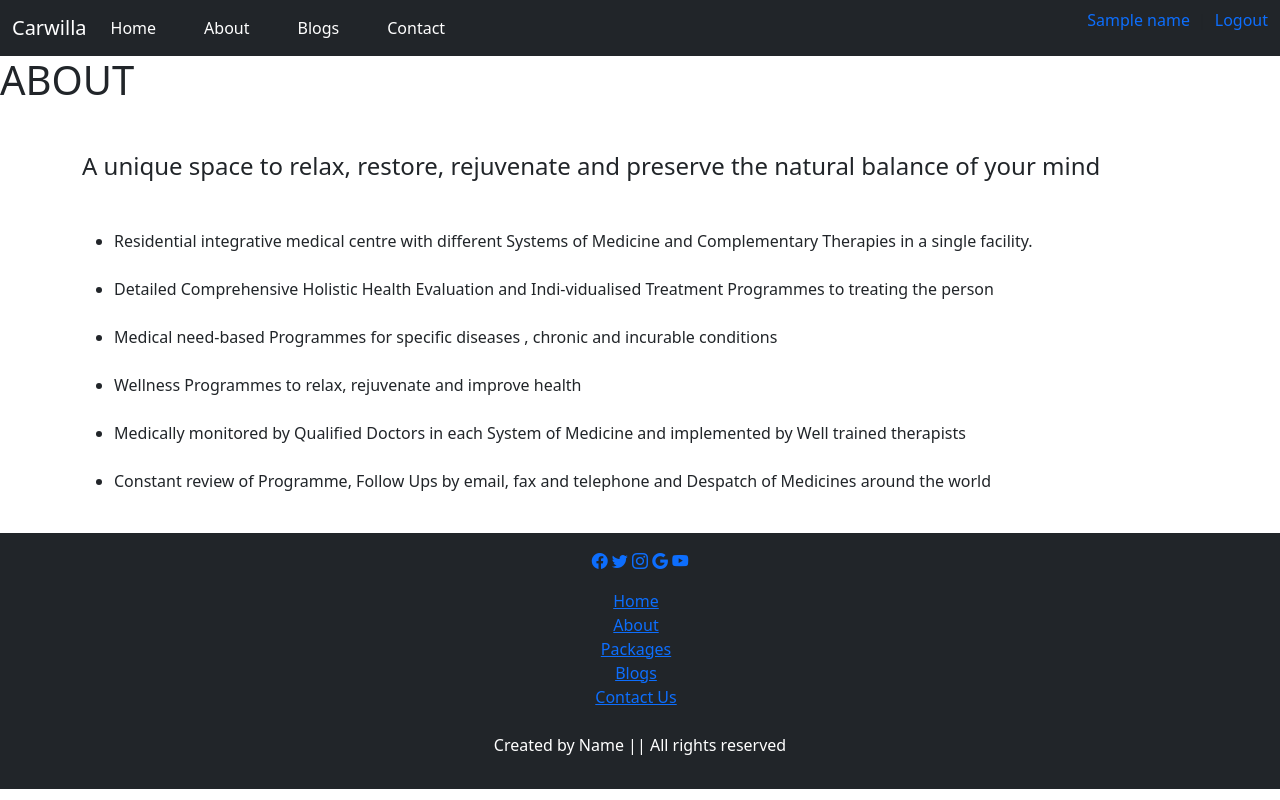
After one commit to sruthihynix/Pro_student_reg-login-, a Django app: template templates/about.html in a window 1280 px wide. The commit adds this page. Run offline with Django 5.2, Linux system fonts and the light colour scheme; the template is opened without the code that fills it: most values are stand-ins (such as "Sample title", 1, 10 or a date in 2020); some libraries are stand-ins or nearby versions.

Commit message:
second commit

```diff
--- a/app1/urls.py
+++ b/app1/urls.py
@@ -7,8 +7,8 @@ urlpatterns = [
     path('',views.reg_page,name='registration'),
     path('registration/',views.reg_page,name='registration'),
     path('login/',views.login_page,name='login'),
+    path('log_btn/', views.log_btn,name='log_btn'),
     path('home/',views.home_page,name='home'),
     path('show/',views.show_students,name='show'),
     path('logout/',views.logout_page,name='logout'),
-
 ]
--- /dev/null
+++ b/templates/about.html
@@ -0,0 +1,107 @@
+<!doctype html>
+<html lang="en">
+  <head>
+    {% load static %}
+    <!-- Required meta tags -->
+    <meta charset="utf-8">
+    <meta name="viewport" content="width=device-width, initial-scale=1">
+
+    <!-- Bootstrap CSS -->
+    <link href="https://cdn.jsdelivr.net/npm/bootstrap@5.0.2/dist/css/bootstrap.min.css" rel="stylesheet" integrity="sha384-EVSTQN3/azprG1Anm3QDgpJLIm9Nao0Yz1ztcQTwFspd3yD65VohhpuuCOmLASjC" crossorigin="anonymous">
+    <link rel="stylesheet" href="https://cdn.jsdelivr.net/npm/bootstrap-icons@1.3.0/font/bootstrap-icons.css">
+    <link rel="preconnect" href="https://fonts.googleapis.com">
+    <link rel="preconnect" href="https://fonts.gstatic.com" crossorigin>
+    <link href="https://fonts.googleapis.com/css2?family=Alegreya+Sans+SC:wght@500;700&family=Alegreya+Sans:wght@400;500;700&display=swap" rel="stylesheet">
+    <link rel="stylesheet" href="{% static 'css/rentalcar.css' %}">
+
+    <title>CarWilla</title>
+  </head>
+  <body>
+    <nav class="col  navbar navbar-expand-lg navbar-dark bg-dark home-nav">
+        <div class="container-fluid">
+        <a class="navbar-brand" href="#" style="font-weight: 500;">Carwilla</a>
+        <button class="navbar-toggler" type="button" data-bs-toggle="collapse" data-bs-target="#navbarSupportedContent" aria-controls="navbarSupportedContent" aria-expanded="false" aria-label="Toggle navigation">
+            <span class="navbar-toggler-icon"></span>
+        </button>
+        <div class="collapse navbar-collapse" id="navbarSupportedContent">
+            <ul class="navbar-nav me-auto mb-2 mb-lg-0" style="gap: 2rem;">
+            <li class="nav-item">
+                <a class="nav-link" aria-current="page" href="{% url 'home' %}" style="color: white;">Home</a>
+            </li>
+            <li class="nav-item">
+                <a class="nav-link" href="{% url 'about' %}" style="color: white;">About</a>
+            </li>
+            <li class="nav-item">
+                <a class="nav-link" href="{% url 'blogs' %}" style="color: white;">Blogs</a>
+            </li>
+            <li class="nav-item">
+                <a class="nav-link" href="{% url 'contact' %}" style="color: white;">Contact</a>
+            </li>
+            </ul>
+        </div>
+            <div class="account">
+                <span class="d-flex">
+                    {% if user %}
+                    <a class="d-flex text-decoration-none">
+                        <box-icon type='solid' color="#ffffff" name='user'></box-icon>
+                        <p>{{name}}</p>
+                    </a>
+                    <span class="ms-2 me-2">|</span>
+                    <a class="d-flex text-decoration-none" href="{% url 'logout' %}">
+                        <p>Logout</p>
+                    </a>
+                    {% else %}
+                    <button type="button" class="btn btn-warning" data-bs-toggle="modal" data-bs-target="#LoginModal">LOGIN</button>
+                    {% endif %}
+                </span>
+            </div>
+        </div>
+    </nav>
+    <div class="home" style="background-image: linear-gradient(rgba(0,0,0,0.3), rgba(0,0,0,0.5)), url({% static 'img/about.jpg' %});"></div>
+    <div class="col about-header">
+        <h1>ABOUT</h1>
+    </div>
+    <div class="mt-5">
+      <div class="container">
+        <div>
+          <h4>A unique space to relax, restore, rejuvenate and preserve the natural balance of your mind</h4>
+        </div>
+        <div class="mt-4">
+            <ul><br>
+                <li>Residential integrative medical centre with different Systems of Medicine and Complementary Therapies in a single facility.</li><br>
+                <li>Detailed Comprehensive Holistic Health Evaluation and Indi-vidualised Treatment Programmes to treating the person</li><br>
+                <li>Medical need-based Programmes for specific diseases , chronic and incurable conditions</li><br>
+                <li>Wellness Programmes to relax, rejuvenate and improve health</li><br>
+                <li>Medically monitored by Qualified Doctors in each System of Medicine and implemented by Well trained therapists</li><br>
+                <li>Constant review of Programme, Follow Ups by email, fax and telephone and Despatch of Medicines around the world</li><br>
+            </ul
+        </div>
+      </div>
+    </div>
+    <footer class="bg-dark text-white">
+      <div class="container-fluid h-100">
+        <div class="footerContainer text-center">
+          <div class="col pt-3 mb-3 socialicons">
+            <a href=""><i class="bi bi-facebook"></i></a>
+            <a href=""><i class="bi bi-twitter"></i></a>
+            <a href=""><i class="bi bi-instagram"></i></a>
+            <a href=""><i class="bi bi-google"></i></a>
+            <a href=""><i class="bi bi-youtube"></i></a>
+          </div>
+          <div class="col mb-4 footernav">
+            <ul class="list-unstyled">
+              <li class="me-2"><a href="#">Home</a></li>
+              <li class="me-2"><a href="#">About</a></li>
+              <li class="me-2"><a href="#">Packages</a></li>
+              <li class="me-2"><a href="#">Blogs</a></li>
+              <li class="me-2"><a href="#">Contact Us</a></li>
+            </ul>
+          </div>
+        </div>
+        <div class="pb-3 footerbottom text-center">
+          <p>Created by <span class="designer">Name</span> || All rights reserved</p>
+        </div>
+      </div>
+    </footer>
+  </body>
+</html>
```
Also changed, not shown: app1/views.py (+5 -6 lines), templates/registration.html (+2 -6 lines).
